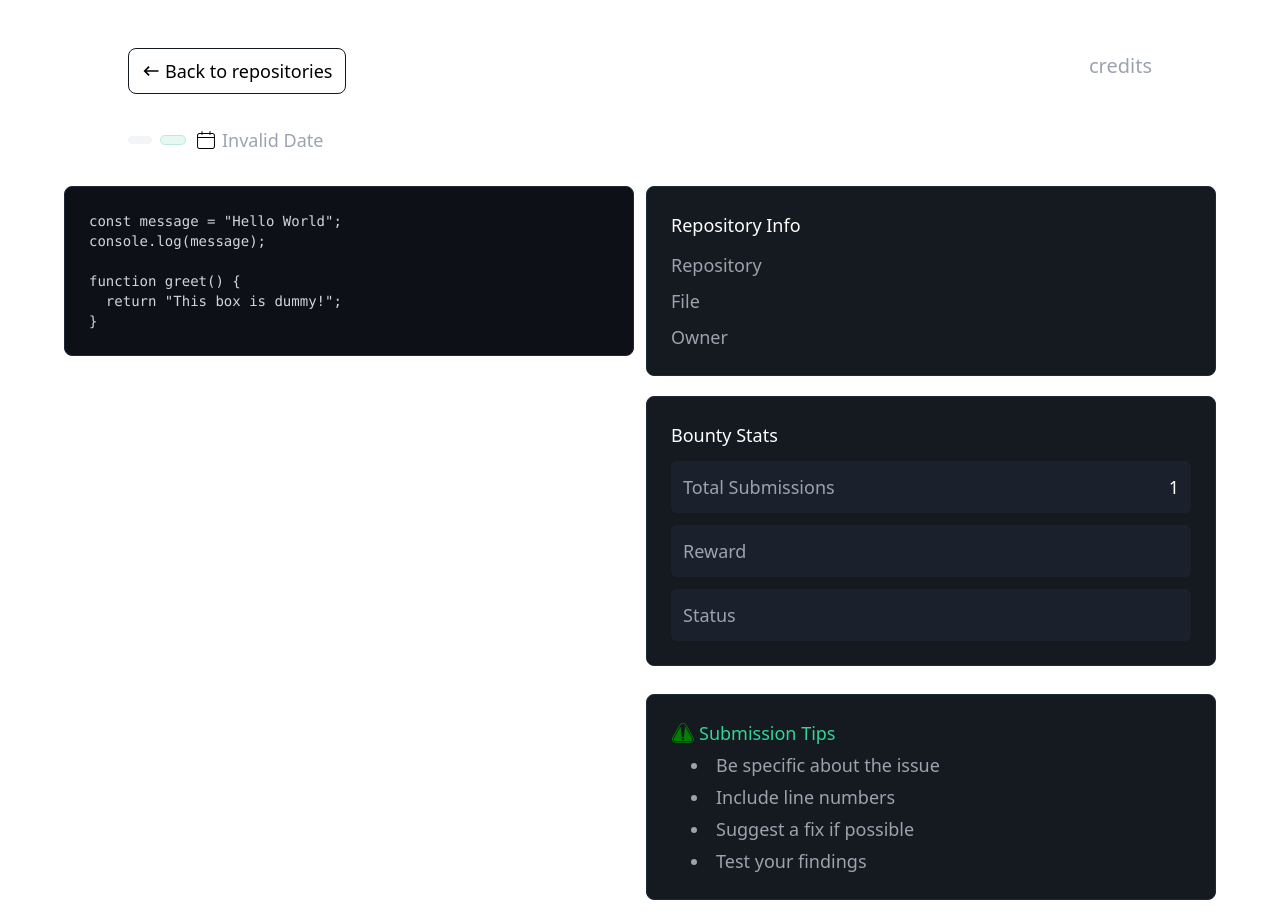
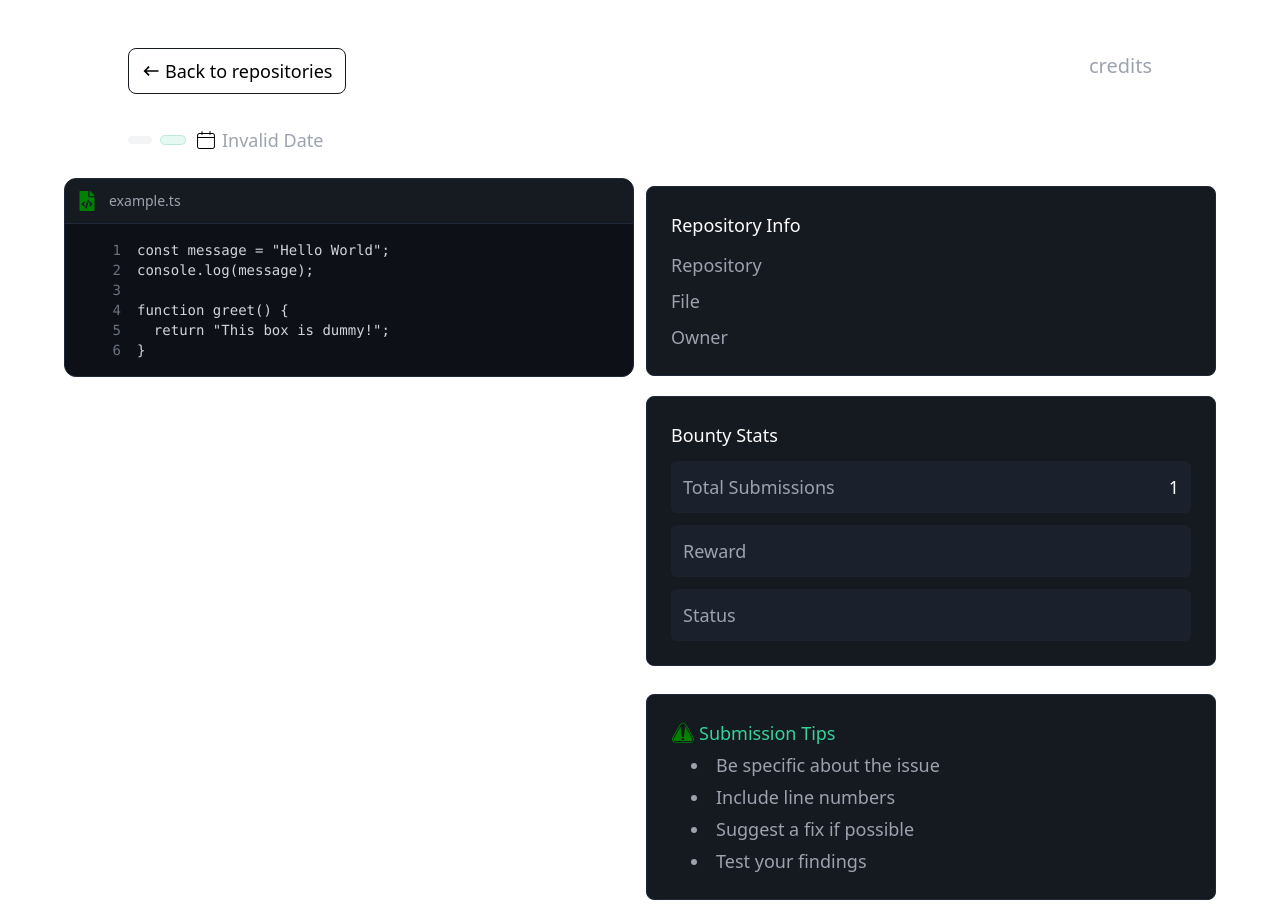
Before and after one commit to arthsaAr/CodeBounty, a React (Vite) app in the folder frontend/: page /bounty/1 in a window 1280 px wide. Built offline with nearby package versions, Linux system fonts and the light colour scheme.

Commit message:
changed the codebox into proper code box, with line numbers and file header

```diff
--- a/frontend/src/components/subComponent/Codebox.tsx
+++ b/frontend/src/components/subComponent/Codebox.tsx
@@ -1,4 +1,5 @@
 import React from 'react'
+import { FaFileCode } from "react-icons/fa";
 
 const Codebox = () => {
   // Dummy code string
@@ -9,11 +10,41 @@ function greet() {
   return "This box is dummy!";
 }`;
 
+  const eachLines = code.split("\n");
+
   return (
-    <div className="mt-2 w-full rounded-lg border border-gray-800 bg-[#0d1117] p-6 cursor-pointer">
-      <pre className="overflow-x-auto text-sm font-mono text-gray-300">
-        <code>{code}</code>
-      </pre>
+    <div className="w-full h-full rounded-xl border border-[#1f2937] bg-[#0d1117] overflow-hidden">
+
+      {/* Header */}
+      <div className="flex items-center gap-2 px-3 py-3 border-b border-[#1f2937] bg-[#161b22]">
+        <FaFileCode color='green' size={20}/>
+
+        <span className="ml-1 text-sm text-gray-400 font-medium">
+          example.ts
+        </span>
+      </div>
+
+      {/* main code Area */}
+      <div className="overflow-auto h-full p-4 font-mono text-sm">
+        {eachLines.map((line, index) => (
+          <div
+            key={index}
+            className="flex gap-4 hover:bg-white/5 px-2 rounded-md"
+          >
+
+            {/* increasing line number */}
+            <span className="w-8 text-right text-gray-500 select-none">
+              {index + 1}
+            </span>
+
+            {/* main code */}
+            <span className="text-gray-300 whitespace-pre">
+              {line || " "}
+            </span>
+
+          </div>
+        ))}
+      </div>
     </div>
   )
 }
```
